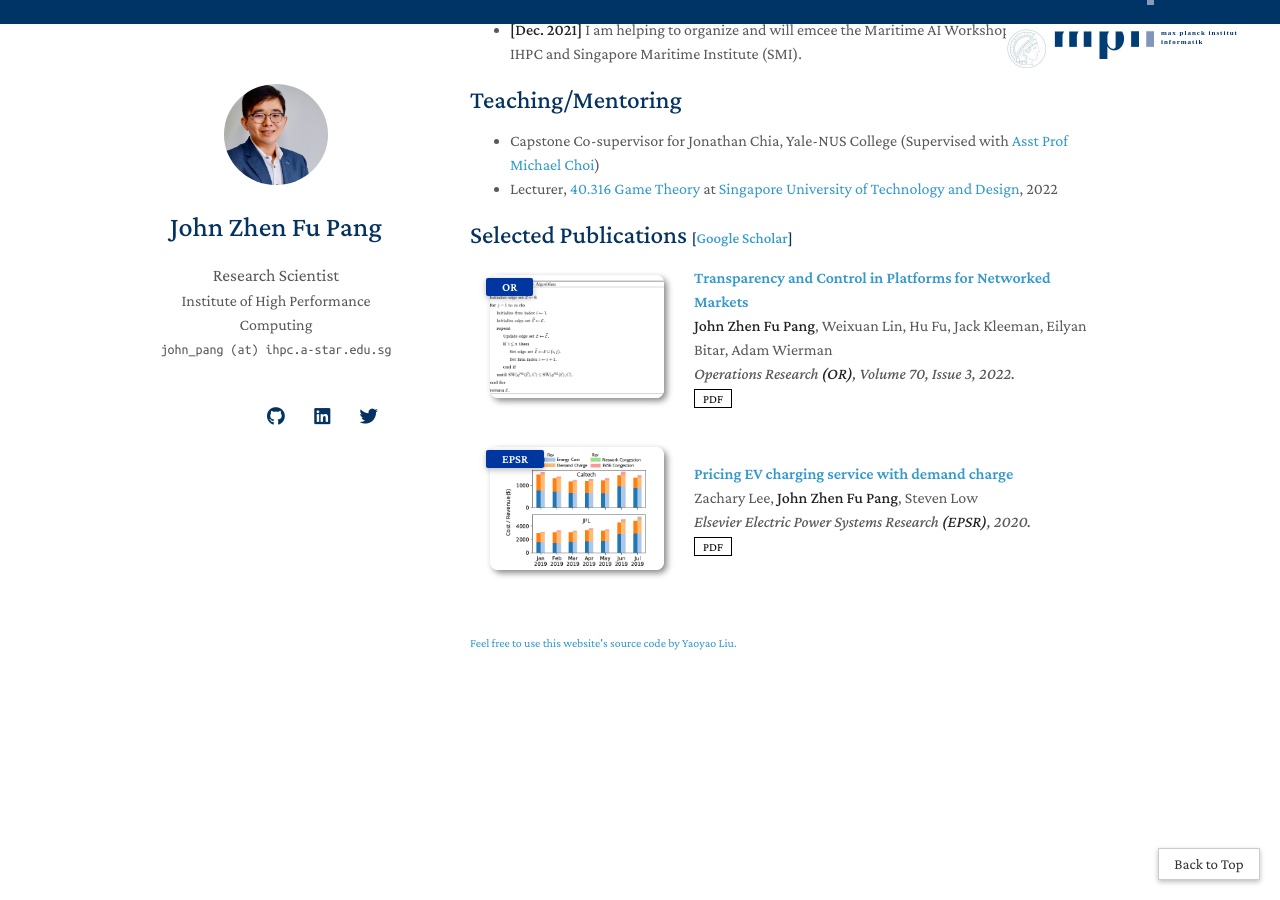
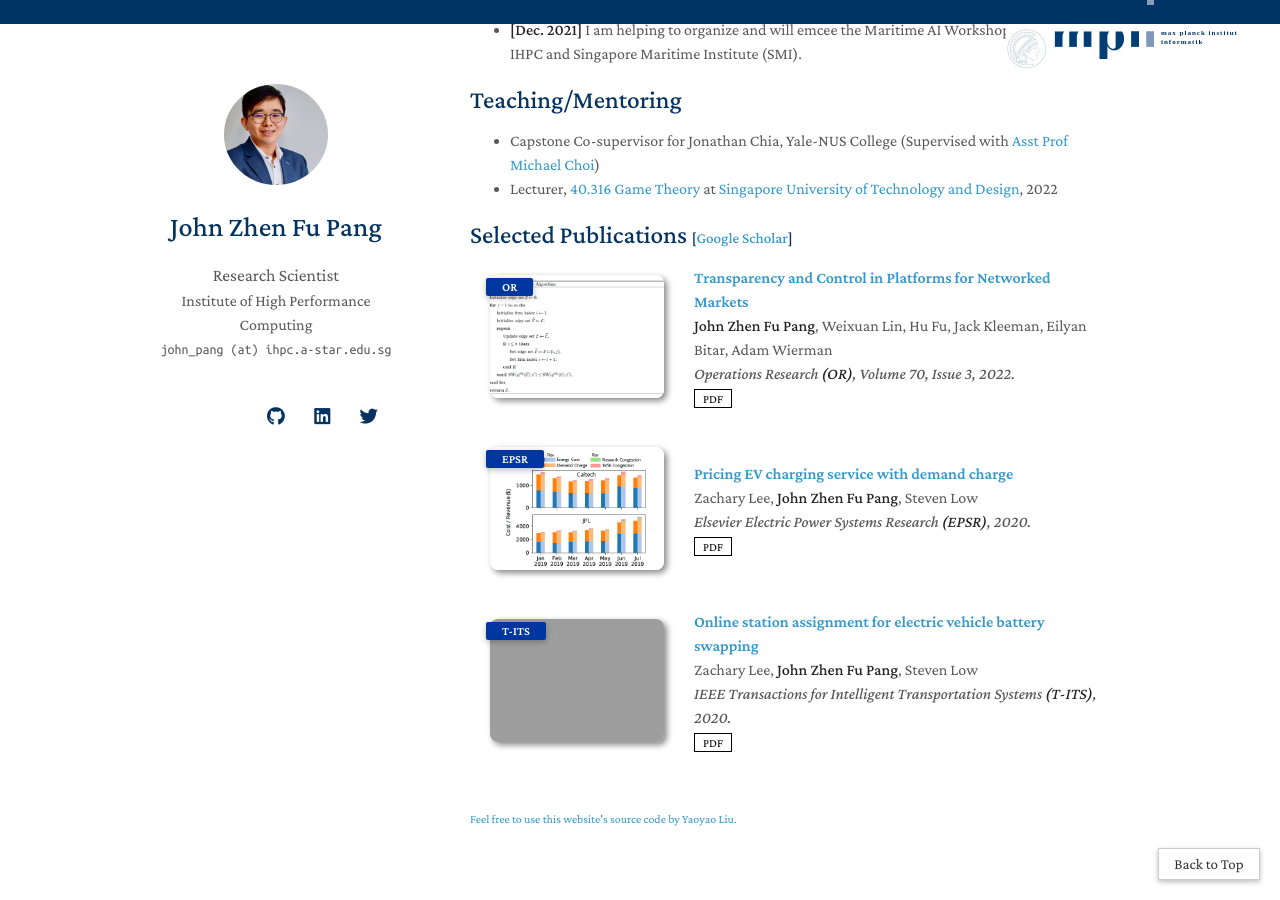
Before and after one commit to j-pang/j-pang.github.io, a Jekyll site: the page built from index.md, in a window 1280 px wide and 900 px high, scrolled down 1145 px. Built offline with Jekyll 4.4.1, drawn with Linux system fonts in a browser that asks for light colours; nearby versions of some CDN libraries; a style sheet for code colours, icons or effects is not loaded; our own code applies the rules of GitHub Pages for plain Markdown files; grey boxes are pictures that could not be loaded.

Commit message:
Update index.md

```diff
--- a/index.md
+++ b/index.md
@@ -72,3 +72,25 @@
   </div>
 </div>
 </li>
+
+
+
+  <br>
+
+<li>
+<div class="pub-row">
+  <div class="col-sm-3 abbr" style="position: relative;padding-right: 15px;padding-left: 15px;">
+    <img src="./asstes/img/tits_figure.png" class="teaser img-fluid z-depth-1">
+            <abbr class="badge">T-ITS</abbr>
+  </div>
+  <div id="lee2020epsr" class="col-sm-9" style="position: relative;width: 100%;padding-right: 15px;padding-left: 20px;">
+      <div class="title"><a href="https://authors.library.caltech.edu/106994/1/09254167.pdf">Online station assignment for electric vehicle battery swapping</a></div>
+      <div class="author">Zachary Lee, <strong>John Zhen Fu Pang</strong>, Steven Low</div>
+      <div class="periodical"><em> IEEE Transactions for Intelligent Transportation Systems <strong>(T-ITS)</strong>, 2020.</em>
+      </div>
+    <div class="links">
+      <a href="https://authors.library.caltech.edu/106994/1/09254167.pdf" class="btn btn-sm z-depth-0" role="button" target="_blank" style="font-size:12px;">PDF</a>
+    </div>
+  </div>
+</div>
+</li>
```
